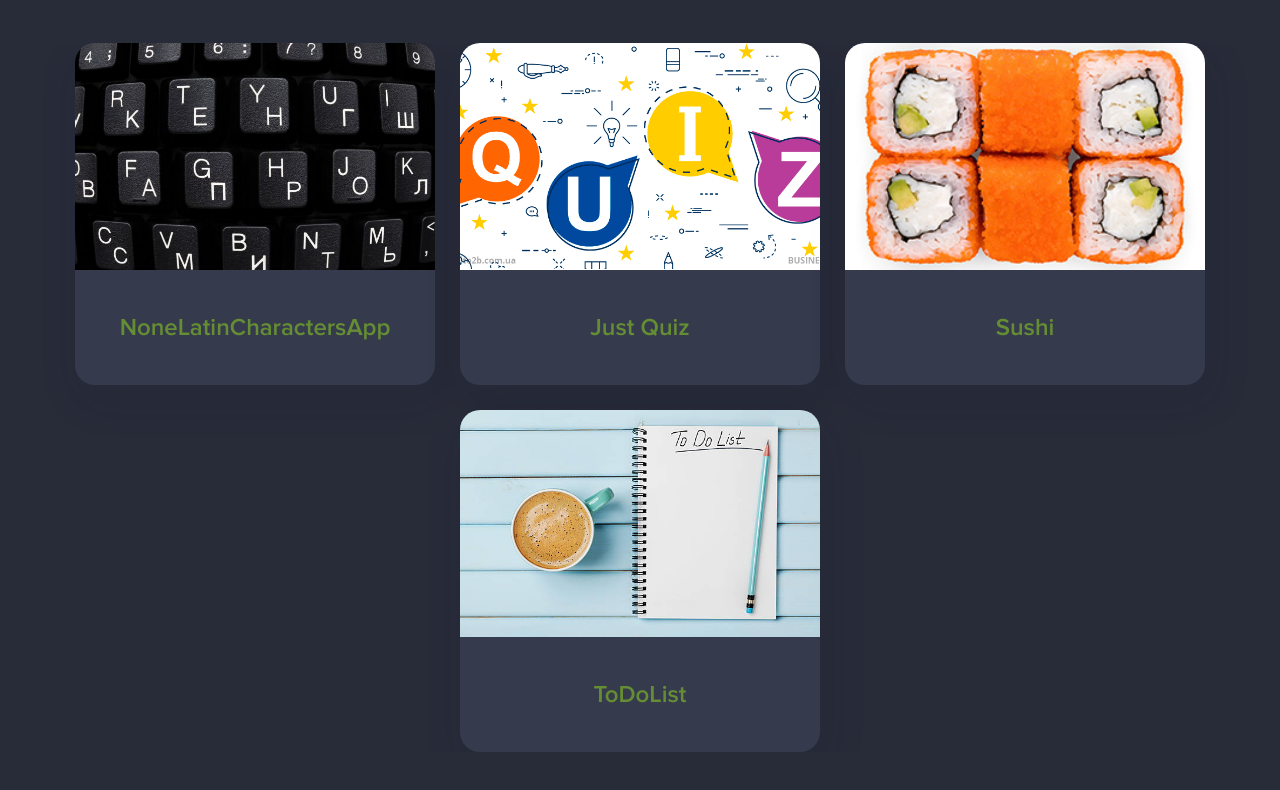
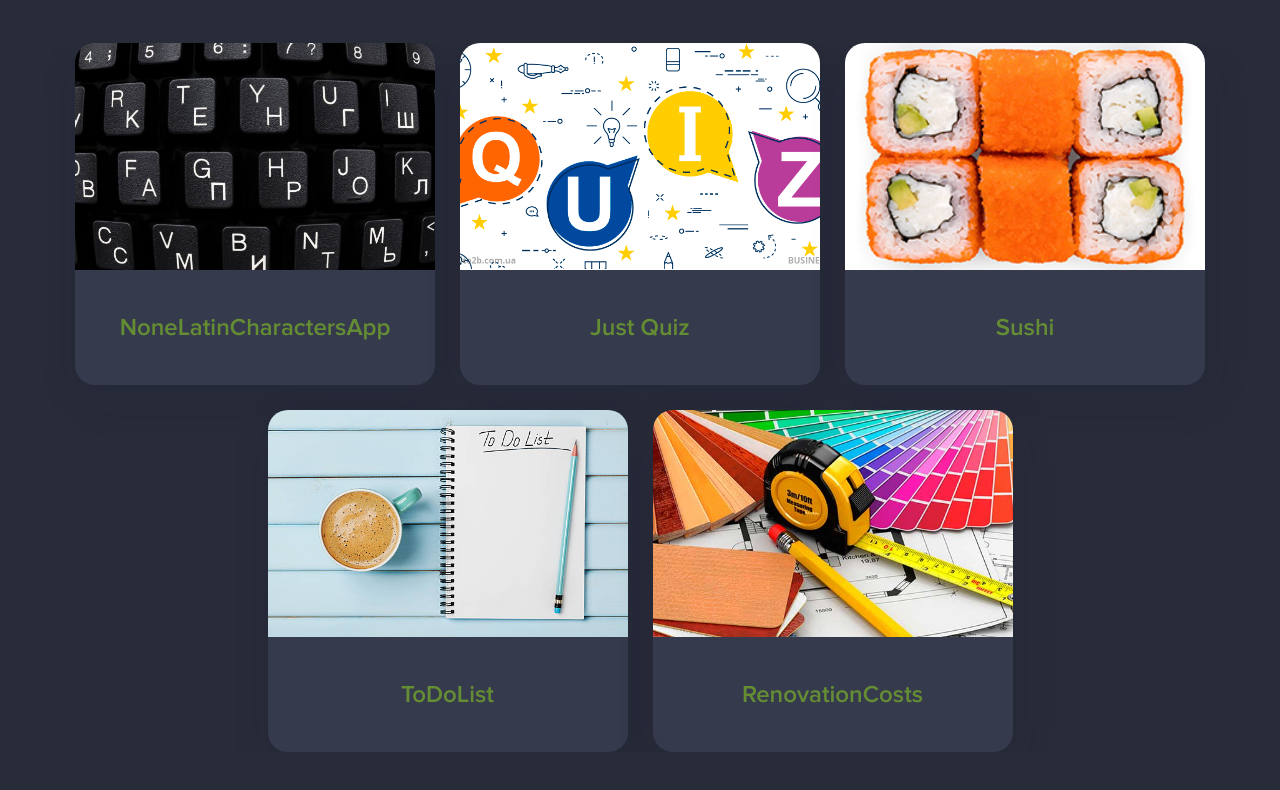
Before and after one commit to ads-b791/Portfolio-Js, a plain HTML site: page index.html in a window 1280 px wide. Shown: the part 230-1020 px from the top of the page. Drawn offline with nearby package versions, Linux system fonts and the light colour scheme.

Commit message:
renovationCosts

```diff
--- a/index.html
+++ b/index.html
@@ -66,6 +66,15 @@
 										href="https://ads-b791.github.io/ToDoList/">ToDoList</a>
 								</div>
 							</div>
+							<div class="swiper-slide">
+								<div class="item-slider">
+									<div class="item-slider__picture _ibg">
+										<img src="img/rencost-1.jpg" alt="renovation">
+									</div>
+									<a class="item-slider__link" target="_blank"
+										href="https://ads-b791.github.io/renovationCosts/">RenovationCosts</a>
+								</div>
+							</div>
 
 						</div>
 						<!-- 							<div class="swiper-slide">
```
Also changed, not shown: img/rencost-1.jpg (added), img/rencost.jpg (added).
